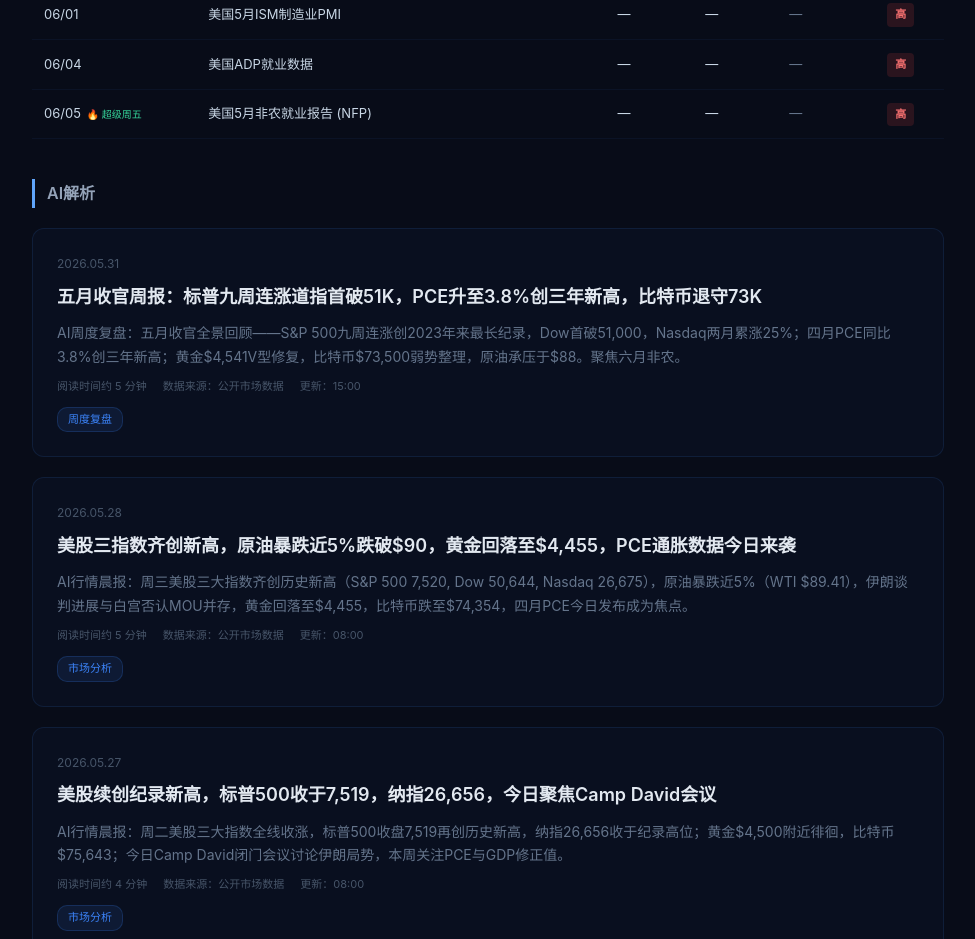
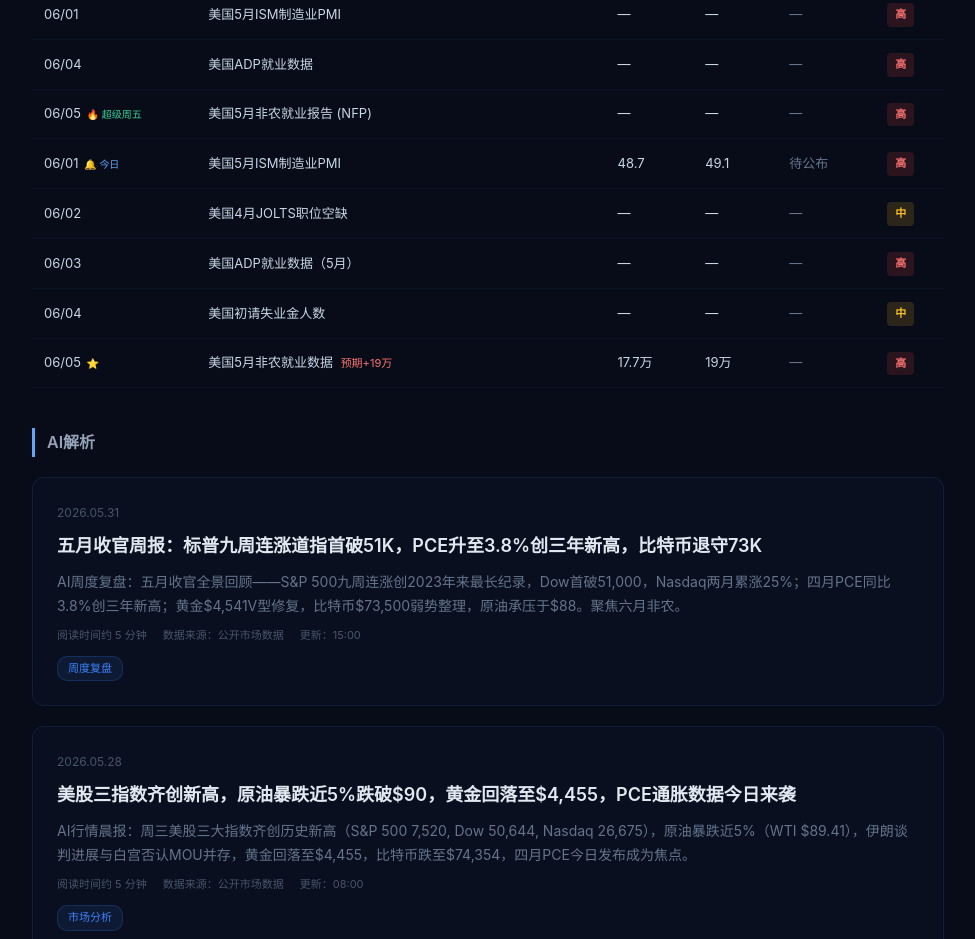
Before and after one commit to AI-Trading-Labs/tianshu.ink, a plain HTML site: page trading.html in a window 1280 px wide. Shown: the part 1749-2688 px from the top of the page, without its empty margins (152-1127 px from the left). Drawn offline with Linux system fonts and the light colour scheme.

Commit message:
Daily update 2026-06-01

```diff
--- a/trading.html
+++ b/trading.html
@@ -114,6 +114,11 @@ body{background:#080c18;color:#c8d6e5;font-family:-apple-system,"PingFang SC","M
 <tr><td>06/01</td><td>美国5月ISM制造业PMI</td><td>—</td><td>—</td><td style="color:#64748b;">—</td><td><span class="cal-impact high">高</span></td></tr>
 <tr><td>06/04</td><td>美国ADP就业数据</td><td>—</td><td>—</td><td style="color:#64748b;">—</td><td><span class="cal-impact high">高</span></td></tr>
 <tr><td>06/05 <span style="color:#34d399;font-size:10px;margin-left:2px;">🔥 超级周五</span></td><td>美国5月非农就业报告 (NFP)</td><td>—</td><td>—</td><td style="color:#64748b;">—</td><td><span class="cal-impact high">高</span></td></tr>
+<tr><td>06/01 <span style="color:#60a5fa;font-size:10px;margin-left:2px;">🔔 今日</span></td><td>美国5月ISM制造业PMI</td><td>48.7</td><td>49.1</td><td style="color:#64748b;">待公布</td><td><span class="cal-impact high">高</span></td></tr>
+<tr><td>06/02</td><td>美国4月JOLTS职位空缺</td><td>—</td><td>—</td><td style="color:#64748b;">—</td><td><span class="cal-impact med">中</span></td></tr>
+<tr><td>06/03</td><td>美国ADP就业数据（5月）</td><td>—</td><td>—</td><td style="color:#64748b;">—</td><td><span class="cal-impact high">高</span></td></tr>
+<tr><td>06/04</td><td>美国初请失业金人数</td><td>—</td><td>—</td><td style="color:#64748b;">—</td><td><span class="cal-impact med">中</span></td></tr>
+<tr><td>06/05 <span style="color:#f87171;font-size:10px;margin-left:2px;">⭐</span></td><td>美国5月非农就业数据 <span style="color:#f87171;font-size:11px;margin-left:4px;">预期+19万</span></td><td>17.7万</td><td>19万</td><td style="color:#64748b;">—</td><td><span class="cal-impact high">高</span></td></tr>
 </table>
 
 <!-- AI解析 -->
```
